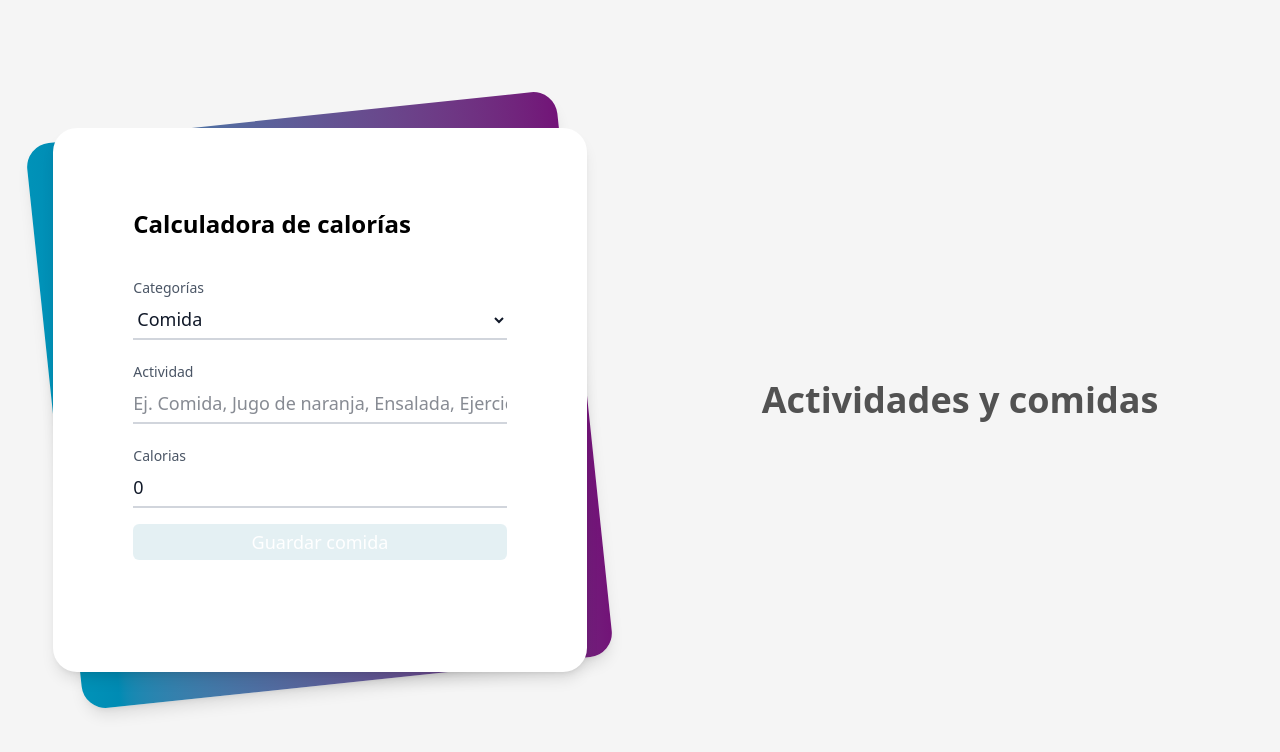
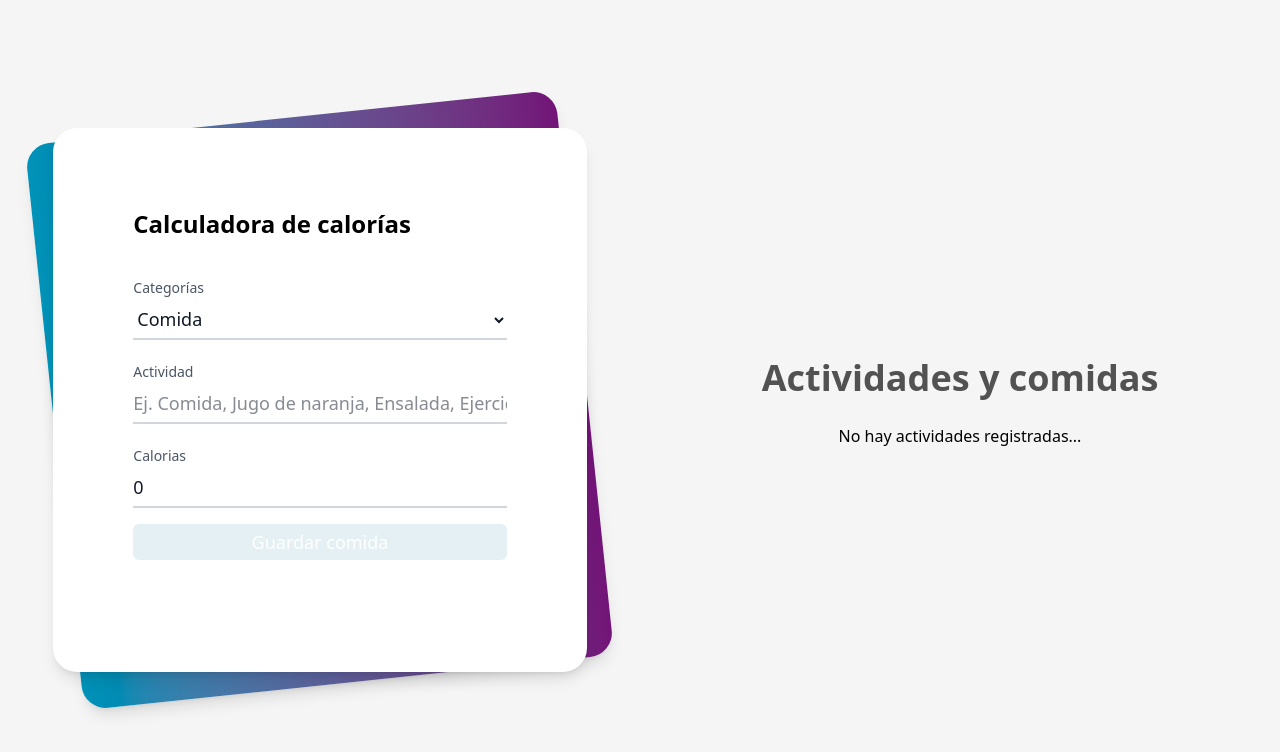
Before and after one commit to aleFernandez88/contador-calorias, a React (Vite) app: page / in a window 1280 px wide. Shown: the top 752 px of the page. Built offline with nearby package versions, Linux system fonts and the light colour scheme.

Commit message:
Mensaje sin actividades

```diff
--- a/src/components/ActivityList.tsx
+++ b/src/components/ActivityList.tsx
@@ -17,11 +17,12 @@ export const ActivityList = ({ activities, dispatch }: ActivityListProps) => {
                 categories.map(cat => cat.id === category ? cat.name : "")
         , [activities]
     )
-
+    const isEmptyActivities = useMemo(() => activities.length === 0, [activities])
     return (
         <div className='min-h-screen bg-neutral-100 py-6 flex flex-col justify-center sm:py-12 w-1/2'>
             <h2 className='text-4xl font-bold text-neutral-600 text-center my-4'>Actividades y comidas</h2>
             {
+                isEmptyActivities ? <p className='text-center my-2.5'>No hay actividades registradas...</p> :
                     activities.map(activity => (
                         <div key={activity.id} className=' rounded-2xl px-5 pt-10 pb-5 bg-white mt-5 flex justify-between w-5/6 mx-auto'>
                             <div className='space-y-2 relative'>
```
Lines whose indentation alone changed are shown as unchanged.
